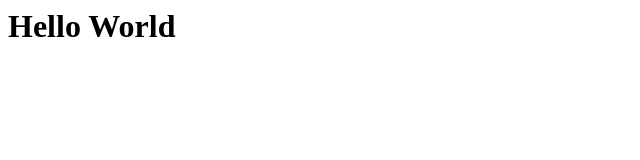
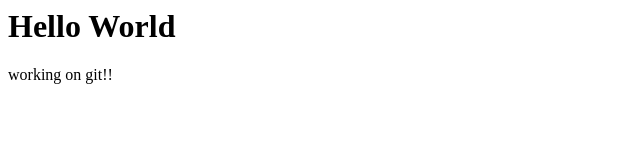
Before and after one commit to Visionaryof02171993/GitGitHubMasterclass, a plain HTML site: page index.html in a window 1280 px wide. Shown: the whole page, without its empty margins (0-640 px from the left). Drawn offline with Linux system fonts and the light colour scheme.

Commit message:
Add div & p

```diff
--- a/index.html
+++ b/index.html
@@ -1 +1,5 @@
 <h1>Hello World</h1>
+
+<div>
+    <p>working on git!!</p>
+</div>
```
